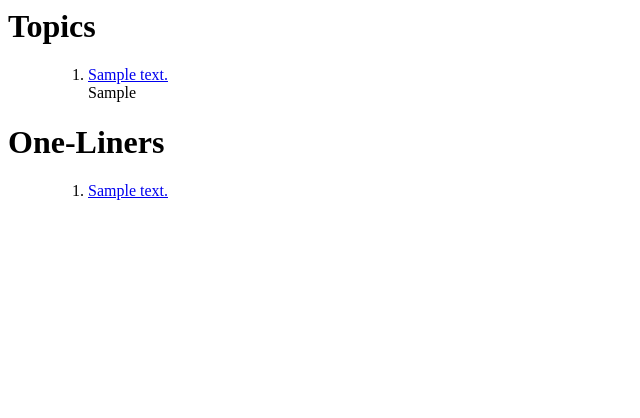
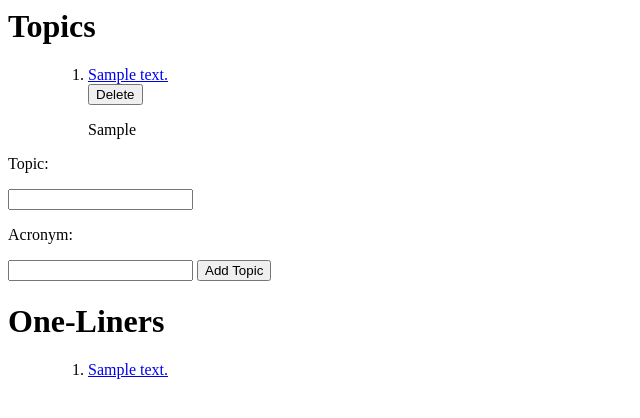
Before and after one commit to bread1stsearch/Dump, a Django app: page /topics/ in a window 1280 px wide. Shown: the top 418 px of the page, without its empty margins (0-640 px from the left). Run offline with Django 3.2, Linux system fonts and the light colour scheme; tables that the repository leaves empty hold one stand-in row (values such as "Sample post").

Commit message:
Add Delete/Add Oneliner, Add/Delete topics + acronym associated

```diff
--- /dev/null
+++ b/topics/forms.py
@@ -0,0 +1,4 @@
+from django import forms
+
+class TopicForm(forms.Form):
+    topic_text = forms.CharField(label="added_topic", max_length=500)
--- a/topics/models.py
+++ b/topics/models.py
@@ -1,13 +1,17 @@
 from django.db import models
 from django.utils import timezone
 import datetime
-
+from django import forms
 
 # Create your models here.
 class Topic(models.Model):
     topic_text = models.CharField(max_length=200)
     add_date = models.DateTimeField('date added')
     is_acronym = models.BooleanField(default=False)
+
+    def setup(self, topic_text="default topic title"):
+        self.topic_text = topic_text
+        self.add_date = timezone.now()
 
     def was_added_recently(self):
         return self.add_date >= timezone.now() - datetime.timedelta(days=7)
@@ -17,7 +21,7 @@ class Topic(models.Model):
 
 
 class Acronym(models.Model):
-    topic = models.ForeignKey(Topic, on_delete=models.CASCADE)
+    topic = models.OneToOneField(Topic, on_delete=models.CASCADE)
     acronym_expanded = models.CharField(max_length=500)
 
     def __str__(self):
--- a/topics/templates/topics/index.html
+++ b/topics/templates/topics/index.html
@@ -4,13 +4,28 @@
     <ol>
         {% for t in topic_list %}
 
-        <li><a href="/topics/{{ t.id }}/">{{ t.topic_text }}</a></li>
+        <li><a href="/topics/{{ t.id }}/">{{ t.topic_text }}</a>
+        <form method="post" action="{% url 'delete_topic' t.id%}">
+            {% csrf_token %}
+            <input type="submit" value="Delete" name="to_delete">
+        </form>
+        </li>
         {% if t.is_acronym %}
-            {{ t.acronym_set.get.acronym_expanded }}
+            {{ t.acronym.acronym_expanded }}
         {% endif %}
         {% endfor %}
     </ol>
 </ul>
+
+<form action="{% url 'index' %}" method="post">
+    {% csrf_token %}
+    <p>Topic: </p>
+    <input name="added_topic" type="text" required>
+    <p>Acronym: </p>
+    <input name="acronym" type="text">
+    <button type="submit">Add Topic</button>
+</form>
+
 <h1>One-Liners</h1>
 <ul>
     <ol>
--- a/topics/urls.py
+++ b/topics/urls.py
@@ -5,5 +5,8 @@ from . import views
 urlpatterns = [
     path('', views.index, name='index'),
     path('<int:pk>/', views.TopicView.as_view(), name="topic"),
-    path('<int:topic_id>/oneliner', views.oneliner, name="oneliner")
+    path('<int:topic_id>/oneliner/', views.oneliner, name="oneliner"),
+    path('delete/<int:topic_id>', views.delete_topic, name="delete_topic"),
+    path('<int:topic_id>/addoneliner/', views.add_oneliner, name="add_oneliner"),
+    path('deleteoneliner/<int:oneliner_id>', views.delete_oneliner, name="delete_oneliner")
 ]
--- a/topics/views.py
+++ b/topics/views.py
@@ -1,21 +1,84 @@
 from django.shortcuts import render
 from django.template import loader
-from django.http import HttpResponse
+from django.http import HttpResponse, HttpResponseRedirect
 from django.views import generic
-from django.shortcuts import render, get_object_or_404
+from django.shortcuts import render, get_object_or_404, redirect
+from django.utils import timezone
 
-from .models import Topic,Oneliner
+from .models import Topic,Oneliner,Acronym
+from .forms import TopicForm
 
+i = 0
 
 # Create your views here
 def index(request):
     topic_list = Topic.objects.order_by('topic_text')
     oneliner_list = Oneliner.objects.all()
     context = {
-        'topic_list' : topic_list,
-        'oneliner_list' : oneliner_list
+        'topic_list': topic_list,
+        'oneliner_list': oneliner_list
     }
-    return render(request, 'topics/index.html', context)
+
+    if request.method == 'POST':
+        try:
+            added_topic = request.POST.get('added_topic')
+            new_topic = Topic(topic_text=added_topic, add_date=timezone.now())
+            new_topic.save()
+            acronym = request.POST.get('acronym')
+            if acronym is not None:
+                new_topic.acronym = Acronym(acronym_expanded=acronym)
+                new_topic.is_acronym = True
+                new_topic.acronym.save()
+            new_topic.save()
+            return HttpResponseRedirect("/topics/{}".format(new_topic.pk))
+        except:
+            return HttpResponse("No topic added")
+    else:
+        return render(request, 'topics/index.html', context)
+
+def delete_topic(request, topic_id):
+    if request.method == 'POST':
+        try:
+            to_delete_topic = Topic.objects.get(pk=topic_id)
+            print(to_delete_topic)
+            to_delete_topic.delete()
+            return HttpResponseRedirect("/topics/")
+        except:
+            return HttpResponse("Error: Topic not deleted")
+    else:
+        return HttpResponse("delete_topic: what?")
+
+def add_oneliner(request, topic_id):
+    if request.method=='POST':
+        try:
+            print(topic_id)
+            added_oneliner = request.POST.get('added_oneliner')
+            topic = Topic.objects.get(pk=topic_id)
+            print(topic)
+            new_oneliner = topic.oneliner_set.create(topic_id=topic.pk,
+                                                     text=added_oneliner,
+                                                     last_update=timezone.now())
+            print(new_oneliner)
+            new_oneliner.save()
+            return HttpResponseRedirect("/topics/{}".format(topic_id))
+        except:
+            return HttpResponse("Error: Oneliner not added")
+    else:
+        return HttpResponse("add_oneliner: what?")
+
+
+def delete_oneliner(request, oneliner_id):
+    if request.method == 'POST':
+        try:
+            to_delete_oneliner = Oneliner.objects.get(pk=oneliner_id)
+            topic_id = to_delete_oneliner.topic_id
+            print(to_delete_oneliner)
+            to_delete_oneliner.delete()
+            return HttpResponseRedirect("/topics/{}".format(topic_id))
+        except:
+            return HttpResponse("Error: Topic not deleted")
+    else:
+        return HttpResponse("delete_topic: what?")
 
 
 def topic(request, topic_id):
@@ -29,8 +92,8 @@ def topic(request, topic_id):
 def oneliner(request, topic_id):
     topic = get_object_or_404(Topic, pk=topic_id)
     context = {
-        'oneliner_list' : topic.oneliner_set.all(),
-        'topic' : topic
+        'oneliner_list': topic.oneliner_set.all(),
+        'topic': topic
     }
     return render(request, 'topics/oneliner.html', context)
 
```
Also changed, not shown: topics/templates/topics/topic.html (+14 -2 lines).
